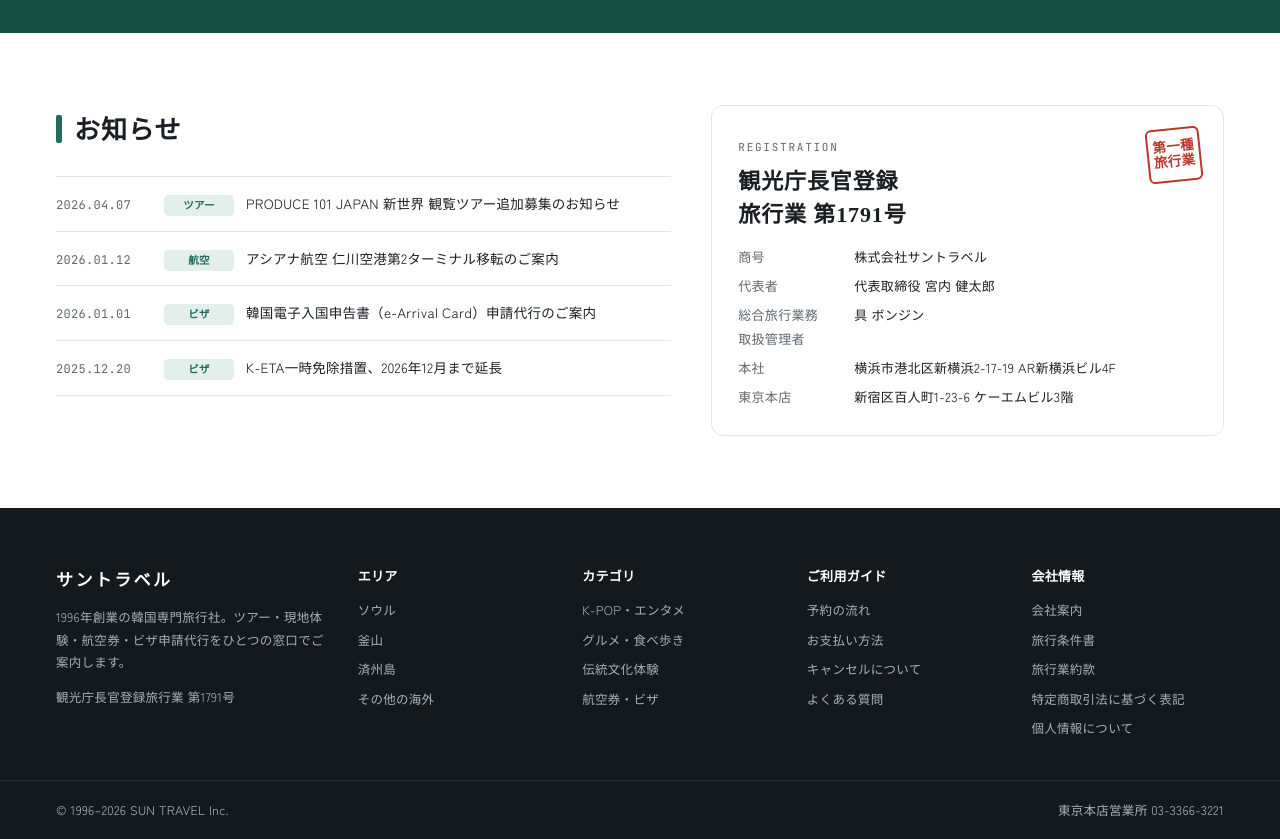
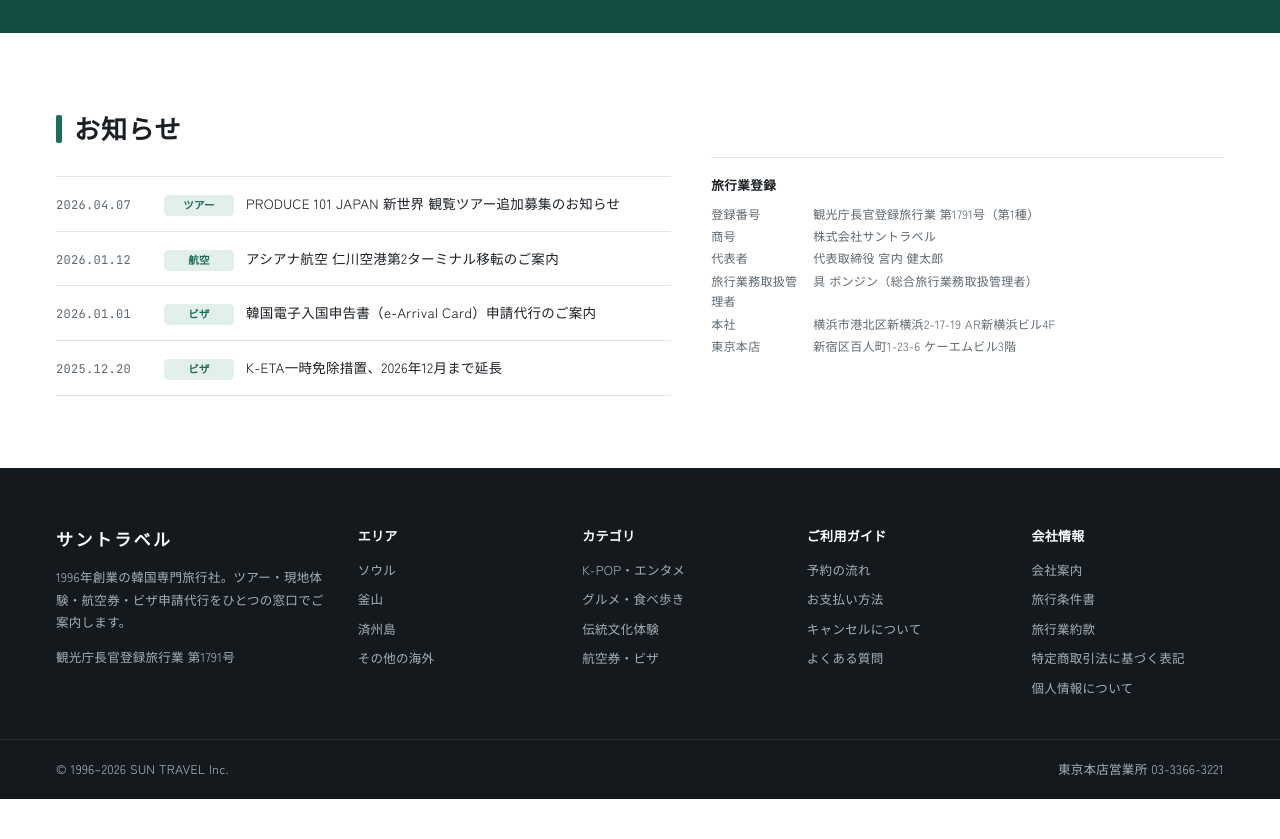
Before and after one commit to miyauchiai/suntravel-hp, a plain HTML site: page index.html in a window 1280 px wide. Shown: the part 5542-6381 px from the top of the page. After the commit the page ends 6341 px from the top, so only its background shows below. Drawn offline with nearby package versions, Linux system fonts and the light colour scheme; a web font is replaced by a local one.

Commit message:
旅行業登録の表示を控えめなデザインに変更
Co-Authored-By: Claude Opus 5.5 <noreply@anthropic.com>
Claude-Session: https://claude.ai/code/session_0152CUizSd8zNgm6TzGB693G

```diff
--- a/index.html
+++ b/index.html
@@ -244,12 +244,10 @@ section{padding-block:clamp(48px,6vw,72px)}
 .news time{font-family:var(--f-mono);font-size:12px;color:var(--mute)}
 .news .t{font-size:10.5px;font-weight:700;color:var(--brand);border:1px solid var(--brand-l);background:var(--brand-l);border-radius:4px;text-align:center}
 @media (max-width:560px){.news li{grid-template-columns:auto auto}.news li > span:last-child{grid-column:1/-1}}
-.lic{position:relative;border:1px solid var(--hair);border-radius:12px;padding:26px;background:var(--bg)}
-.lic .no{font-family:var(--f-min);font-weight:900;font-size:22px;line-height:1.5;margin:6px 0 14px;letter-spacing:.04em}
-.lic dl{margin:0;display:grid;grid-template-columns:8em 1fr;gap:6px 12px;font-size:13px}
-.lic dt{color:var(--mute)}
+.lic{border-top:1px solid var(--hair);padding-top:16px;color:var(--mute);font-size:12px;line-height:1.7;align-self:start;margin-top:52px}
+.lic h2{font-size:12.5px;font-weight:700;color:var(--ink);letter-spacing:.04em;margin-bottom:8px}
+.lic dl{margin:0;display:grid;grid-template-columns:7.5em 1fr;gap:2px 12px}
 .lic dd{margin:0;min-width:0}
-.seal{position:absolute;top:22px;right:22px;width:54px;height:54px;border:2.5px solid var(--seal);color:var(--seal);border-radius:6px;display:grid;place-items:center;font-family:var(--f-min);font-weight:900;font-size:13.5px;line-height:1.1;text-align:center;transform:rotate(-6deg)}
 @media (max-width:860px){.nc{grid-template-columns:1fr}}
 
 /* footer */
@@ -547,13 +545,12 @@ footer{background:#14191E;color:#A7B0B8;font-size:12.5px}
         </ul>
       </div>
       <aside class="lic" aria-label="旅行業登録">
-        <div class="seal" aria-hidden="true">第一種<br>旅行業</div>
-        <span class="mono" style="color:var(--mute)">Registration</span>
-        <p class="no">観光庁長官登録<br>旅行業 第1791号</p>
+        <h2>旅行業登録</h2>
         <dl>
+          <dt>登録番号</dt><dd>観光庁長官登録旅行業 第1791号（第1種）</dd>
           <dt>商号</dt><dd>株式会社サントラベル</dd>
           <dt>代表者</dt><dd>代表取締役 宮内 健太郎</dd>
-          <dt>総合旅行業務<br>取扱管理者</dt><dd>具 ボンジン</dd>
+          <dt>旅行業務取扱管理者</dt><dd>具 ボンジン（総合旅行業務取扱管理者）</dd>
           <dt>本社</dt><dd>横浜市港北区新横浜2-17-19 AR新横浜ビル4F</dd>
           <dt>東京本店</dt><dd>新宿区百人町1-23-6 ケーエムビル3階</dd>
         </dl>
```
